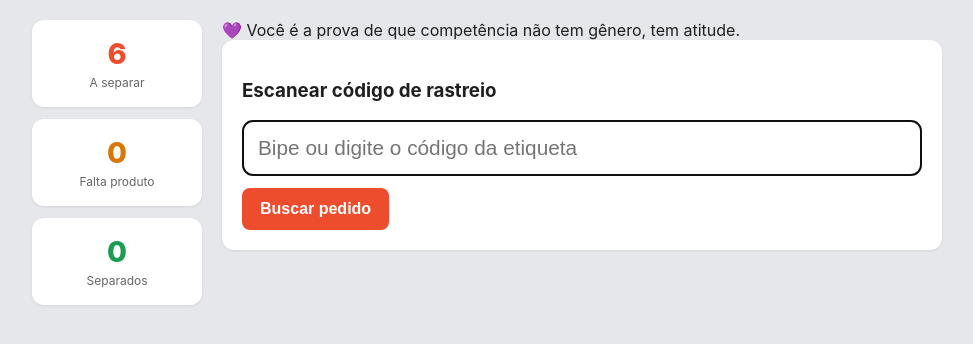
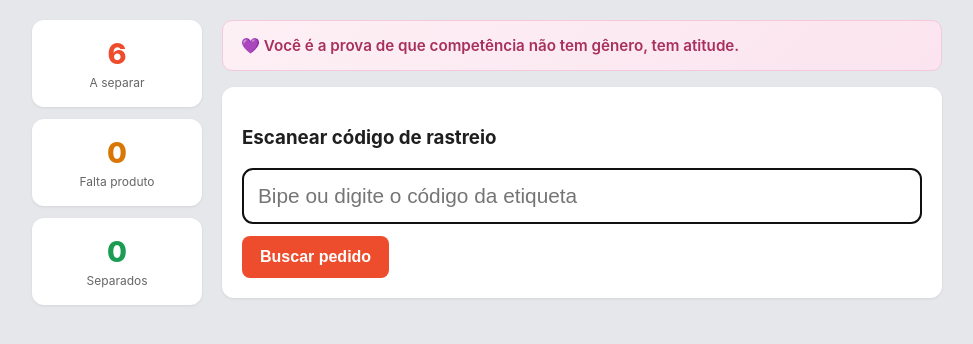
Before and after one commit to Lucasgomesdss/shopee-dashboard, a Flask app: page /scan in a window 1280 px wide. Shown: the part 49-393 px from the top of the page, without its empty margins (104-1077 px from the left). Run offline with Flask 3, Linux system fonts and the light colour scheme; the visitor is signed in with stand-in values (Sample User, id 1); data comes from the database, SQL or seed files in the repository.

Commit message:
Enhance CSS with new styles for SKU and banners
Added styles for SKU, phrase box, and banner.

```diff
--- a/static/style.css
+++ b/static/style.css
@@ -149,6 +149,7 @@ form.inline { display: inline; }
 .item-info { flex: 1; min-width: 0; }
 .item-name { font-weight: 600; font-size: 1.05rem; }
 .item-variation { color: #666; font-size: 0.9rem; margin-top: 2px; }
+.item-sku { color: #999; font-size: 0.8rem; margin-top: 2px; }
 .item-qty {
   font-weight: 700;
   font-size: 1.2rem;
@@ -178,3 +179,25 @@ form.inline { display: inline; }
   border-radius: 10px;
   font-weight: 700;
 }
+
+.phrase-box {
+  background: linear-gradient(135deg, #fdf0f5, #fbe4ee);
+  border: 1px solid #f6c8dc;
+  color: #a8305c;
+  padding: 14px 18px;
+  border-radius: 10px;
+  margin-bottom: 16px;
+  font-weight: 600;
+  font-size: 0.95rem;
+  line-height: 1.4;
+}
+
+.already-separated-banner {
+  background: #e5f7ec;
+  color: var(--ok);
+  border: 1px solid #b9e8cb;
+  padding: 10px 14px;
+  border-radius: 8px;
+  font-weight: 700;
+  margin: 10px 0;
+}
```
